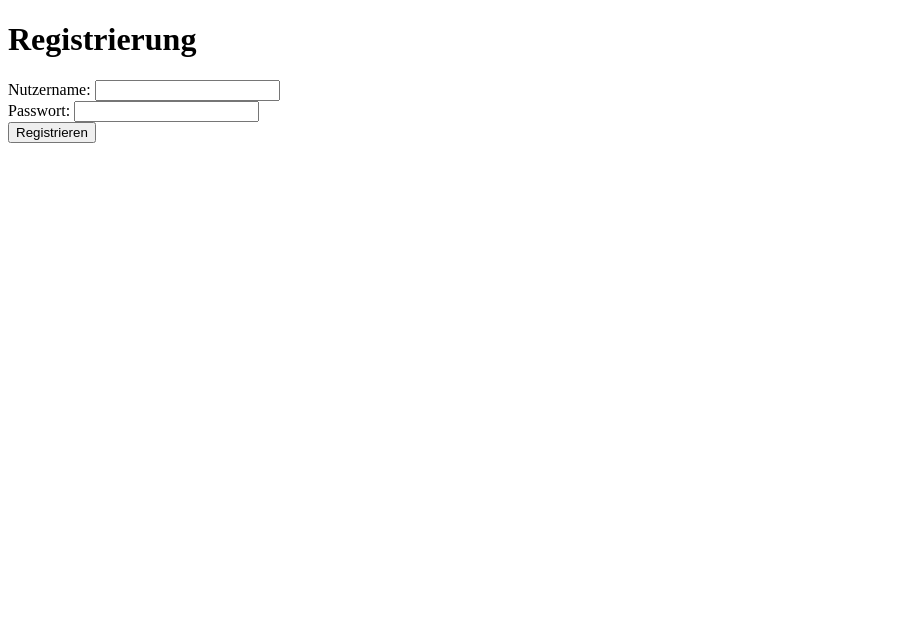
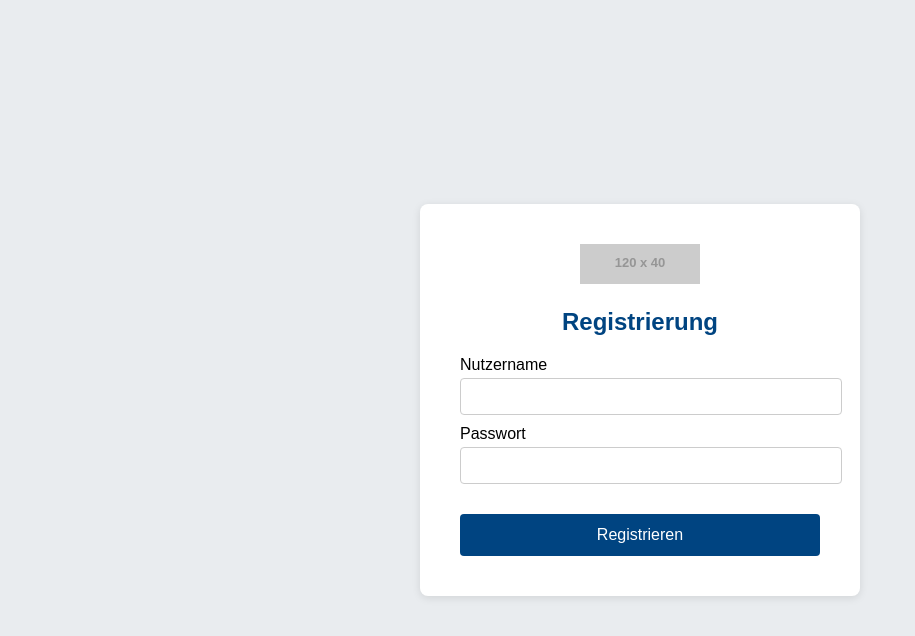
Before and after one commit to Webseite1/Webseite1.github.io, a plain HTML site: page register.html in a window 1280 px wide. Shown: the whole page, without its empty margins (0-915 px from the left). Drawn offline with Linux system fonts and the light colour scheme; placeholder pictures from the web are drawn by us.

Commit message:
Update register.html

```diff
--- a/register.html
+++ b/register.html
@@ -1,27 +1,33 @@
 <!DOCTYPE html>
 <html lang="de">
 <head>
-  <meta charset="UTF-8" />
-  <title>Registrierung</title>
+  <meta charset="UTF-8">
+  <title>Bank-Registrierung</title>
+  <style>
+    body { background: #e9ecef; font-family: Arial, sans-serif; display:flex; justify-content:center; align-items:center; height:100vh; margin:0; }
+    .card { background:#fff; padding:40px; border-radius:8px; box-shadow:0 2px 8px rgba(0,0,0,0.1); width:360px; }
+    .logo { text-align:center; margin-bottom:20px; }
+    .logo img { width:120px; }
+    h2 { color:#004481; text-align:center; margin-bottom:20px; }
+    label { display:block; margin-bottom:10px; }
+    input { width:100%; padding:10px; margin-top:4px; border:1px solid #ccc; border-radius:4px; }
+    button { width:100%; padding:12px; background:#004481; color:#fff; border:none; border-radius:4px; font-size:16px; margin-top:20px; cursor:pointer; }
+  </style>
   <script>
     let startTime;
-    window.onload = () => { startTime = Date.now(); };
-    function submitForm(e) {
-      e.preventDefault();
-      const username = document.getElementById('username').value;
-      const password = document.getElementById('password').value;
-      const regtime = (Date.now() - startTime) / 1000;
-      const url = `login.html?username=${encodeURIComponent(username)}&password=${encodeURIComponent(password)}&regtime=${regtime}`;
-      window.location.href = url;
-    }
+    window.onload=()=>{ startTime=Date.now(); };
+    function submitForm(e){ e.preventDefault(); const u=document.getElementById('username').value; const p=document.getElementById('password').value; const rt=(Date.now()-startTime)/1000; const url=`login.html?username=${encodeURIComponent(u)}&password=${encodeURIComponent(p)}&regtime=${rt}`; window.location.href=url; }
   </script>
 </head>
 <body>
-  <h1>Registrierung</h1>
-  <form onsubmit="submitForm(event)">
-    <label>Nutzername: <input type="text" id="username" required /></label><br/>
-    <label>Passwort: <input type="password" id="password" required /></label><br/>
-    <button type="submit">Registrieren</button>
-  </form>
+  <div class="card">
+    <div class="logo"><img src="https://via.placeholder.com/120x40?text=Bank+Logo" alt="Bank Logo"></div>
+    <h2>Registrierung</h2>
+    <form onsubmit="submitForm(event)">
+      <label>Nutzername<input type="text" id="username" required></label>
+      <label>Passwort<input type="password" id="password" required></label>
+      <button type="submit">Registrieren</button>
+    </form>
+  </div>
 </body>
 </html>
```
